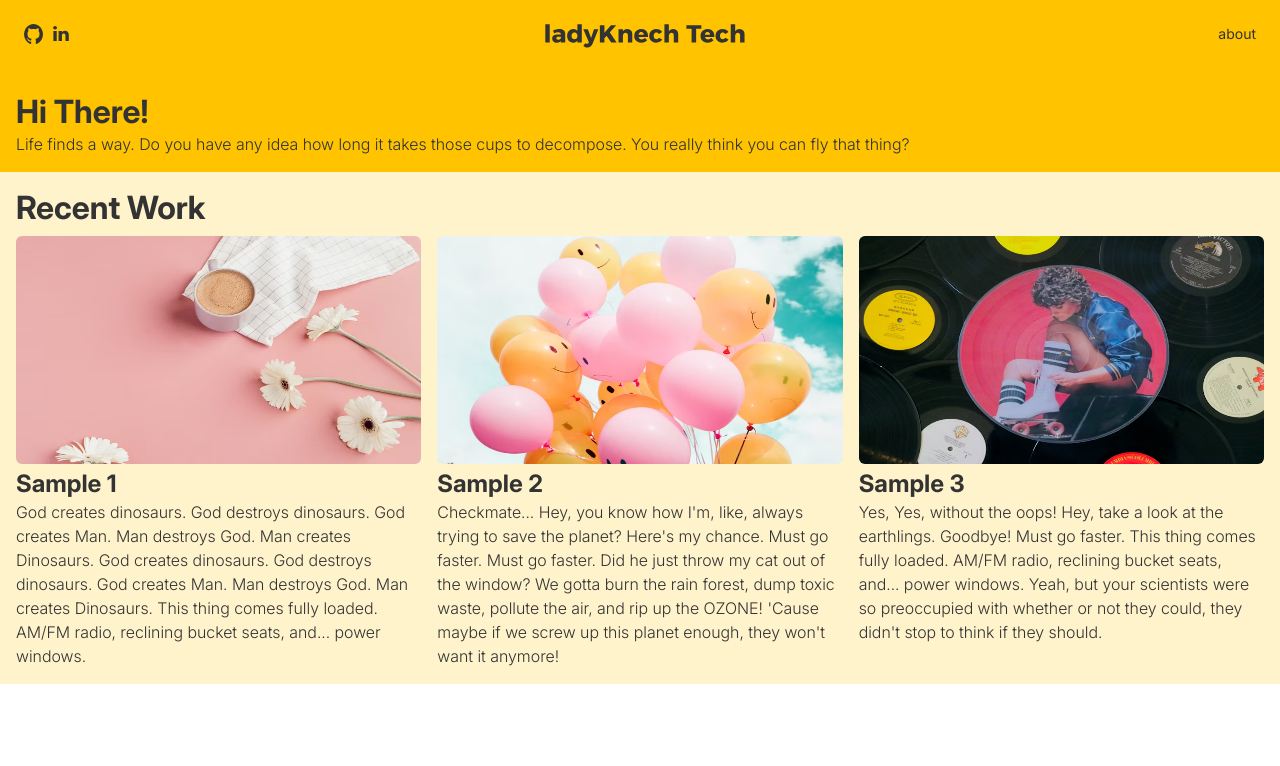
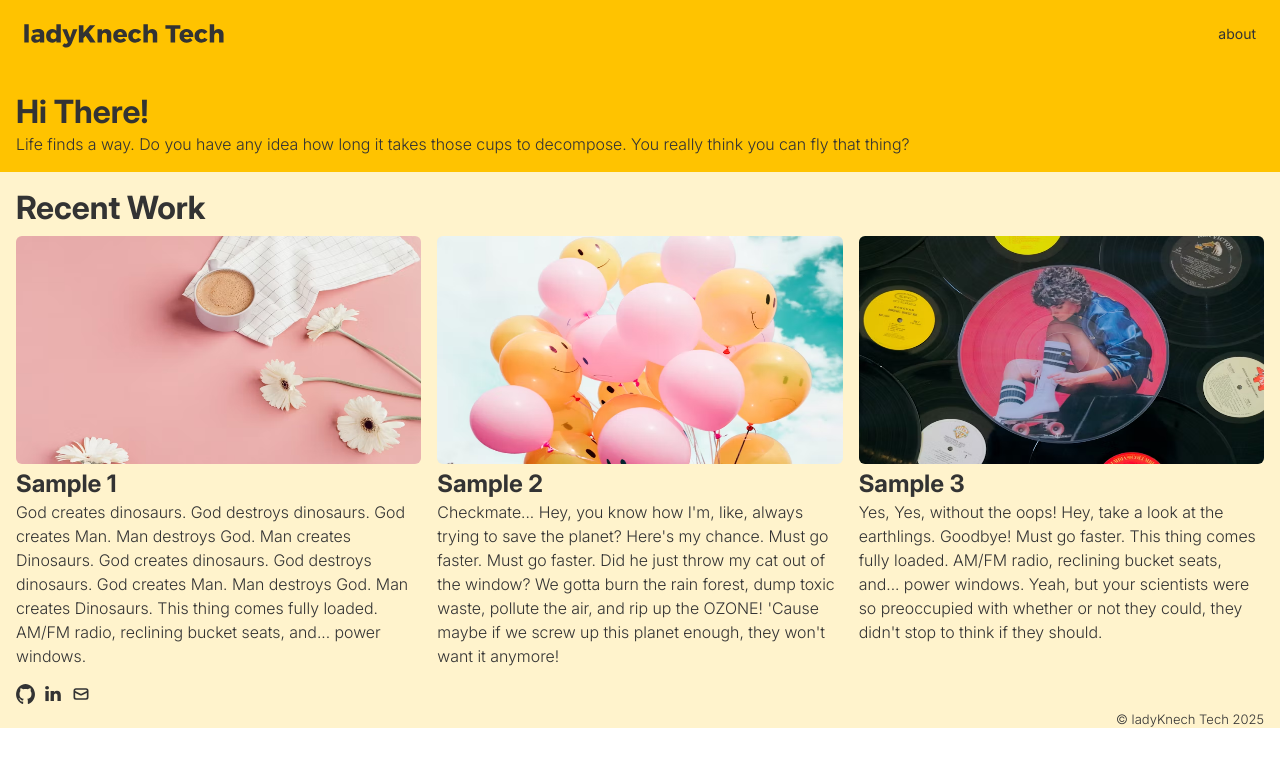
Before and after one commit to jmknec/lkt-portfolio, a React (Vite) app: page / in a window 1280 px wide. Shown: the top 766 px of the page. Built offline with nearby package versions, Linux system fonts and the light colour scheme.

Commit message:
create footer

```diff
--- /dev/null
+++ b/src/components/Footer/Footer.jsx
@@ -0,0 +1,47 @@
+import "./Footer.scss";
+import github from "../../assets/icons/github.svg";
+import linked from "../../assets/icons/linkedin.svg";
+import mail from "../../assets/icons/mail.svg";
+
+export default function Footer({ footerClass }) {
+  return (
+    <>
+      <footer className={footerClass}>
+        <div className="footer__top">
+          <ul className="footer__list">
+            <li className="footer__icon">
+              <a
+                className="footer__link"
+                href="https://github.com/jmknec"
+                target="_blank"
+              >
+                <img className="icon" src={github} alt="GitHub icon" />
+              </a>
+            </li>
+            <li className="footer__icon">
+              <a
+                className="footer__link"
+                href="https://www.linkedin.com/in/jenna-knechtel/"
+                target="_blank"
+              >
+                <img className="icon" src={linked} alt="LinkedIn icon" />
+              </a>
+            </li>
+            <li className="footer__icon">
+              <a
+                className="footer__link"
+                href="mailto:ladyknechtech@gmail.com"
+                target="_blank"
+              >
+                <img className="icon" src={mail} alt="Email icon" />
+              </a>
+            </li>
+          </ul>
+        </div>
+        <div className="footer__bottom">
+          <span className="footer__copy">© ladyKnech Tech 2025</span>
+        </div>
+      </footer>
+    </>
+  );
+}
--- /dev/null
+++ b/src/components/Footer/Footer.scss
@@ -0,0 +1,39 @@
+@use "../../styles/partials/variables" as *;
+@use "../../styles/partials/mixins" as *;
+@use "../../styles/partials/typography" as *;
+
+.footer {
+  padding: 0 1rem;
+  display: flex;
+  flex-direction: column;
+
+  &--landing {
+    background-color: $lkt-lt-yellow;
+  }
+
+  &--about {
+    background-color: $lkt-lt-pink;
+  }
+
+  &__list {
+    list-style-type: none;
+    display: flex;
+    gap: 0.25rem;
+
+    @include tablet {
+      gap: 0.5rem;
+    }
+  }
+
+  &__bottom {
+    align-self: flex-end;
+  }
+
+  &__copy {
+    @include mb-body;
+  }
+}
+
+.icon {
+  height: 20px;
+}
--- a/src/components/Header/Header.jsx
+++ b/src/components/Header/Header.jsx
@@ -1,7 +1,7 @@
 import { Link } from "react-router-dom";
 import "./Header.scss";
-import github from "../../assets/icons/github.svg";
-import linked from "../../assets/icons/linkedin.svg";
+// import github from "../../assets/icons/github.svg";
+// import linked from "../../assets/icons/linkedin.svg";
 import logo from "../../assets/icons/logo.svg";
 import lkt from "../../assets/icons/lkt.svg";
 
@@ -10,7 +10,7 @@ export default function Header({ headerClass }) {
     <>
       <header className={headerClass}>
         <div className="header__container">
-          <div className="header__icon-container">
+          {/* <div className="header__icon-container">
             <ul className="header__list">
               <li className="header__icon">
                 <a
@@ -31,7 +31,7 @@ export default function Header({ headerClass }) {
                 </a>
               </li>
             </ul>
-          </div>
+          </div> */}
           <div className="header__logo-container">
             <Link className="header__link header__link--dt" to={"/"}>
               <img className="logo" src={logo} alt="ladyKnech Tech logo" />
--- a/src/components/Header/Header.scss
+++ b/src/components/Header/Header.scss
@@ -19,10 +19,6 @@
     list-style-type: none;
     display: flex;
     gap: 0.25rem;
-
-    @include tablet {
-      gap: 0.5rem;
-    }
   }
 
   &__link--dt {
@@ -48,10 +44,6 @@
   }
 }
 
-.icon {
-  height: 20px;
-}
-
 .logo {
   width: 200px;
 }
--- a/src/pages/AboutPage/AboutPage.jsx
+++ b/src/pages/AboutPage/AboutPage.jsx
@@ -2,6 +2,7 @@ import "./AboutPage.scss";
 import Header from "../../components/Header/Header";
 import Banner from "../../components/Banner/Banner";
 import AboutSection from "../../components/AboutSection/AboutSection";
+import Footer from "../../components/Footer/Footer";
 import music from "../../assets/illustrations/music.svg";
 import nurse from "../../assets/illustrations/nurse.svg";
 import tech from "../../assets/illustrations/tech.svg";
@@ -38,6 +39,7 @@ export default function AboutPage() {
           altText="Illustration of a person playing a stringed musical instrument"
         />
       </main>
+      <Footer footerClass="footer footer--about" />
     </>
   );
 }
--- a/src/pages/HomePage/HomePage.jsx
+++ b/src/pages/HomePage/HomePage.jsx
@@ -2,6 +2,7 @@ import "./HomePage.scss";
 import Header from "../../components/Header/Header";
 import Banner from "../../components/Banner/Banner";
 import Thumbnail from "../../components/Thumbnail/Thumbnail";
+import Footer from "../../components/Footer/Footer";
 import sample1 from "../../assets/pictures/sample1.avif";
 import sample2 from "../../assets/pictures/sample2.avif";
 import sample3 from "../../assets/pictures/sample3.avif";
@@ -40,6 +41,7 @@ export default function HomePage() {
           </div>
         </section>
       </main>
+      <Footer footerClass="footer footer--landing" />
     </>
   );
 }
```
Also changed, not shown: src/assets/icons/mail.svg (added).
